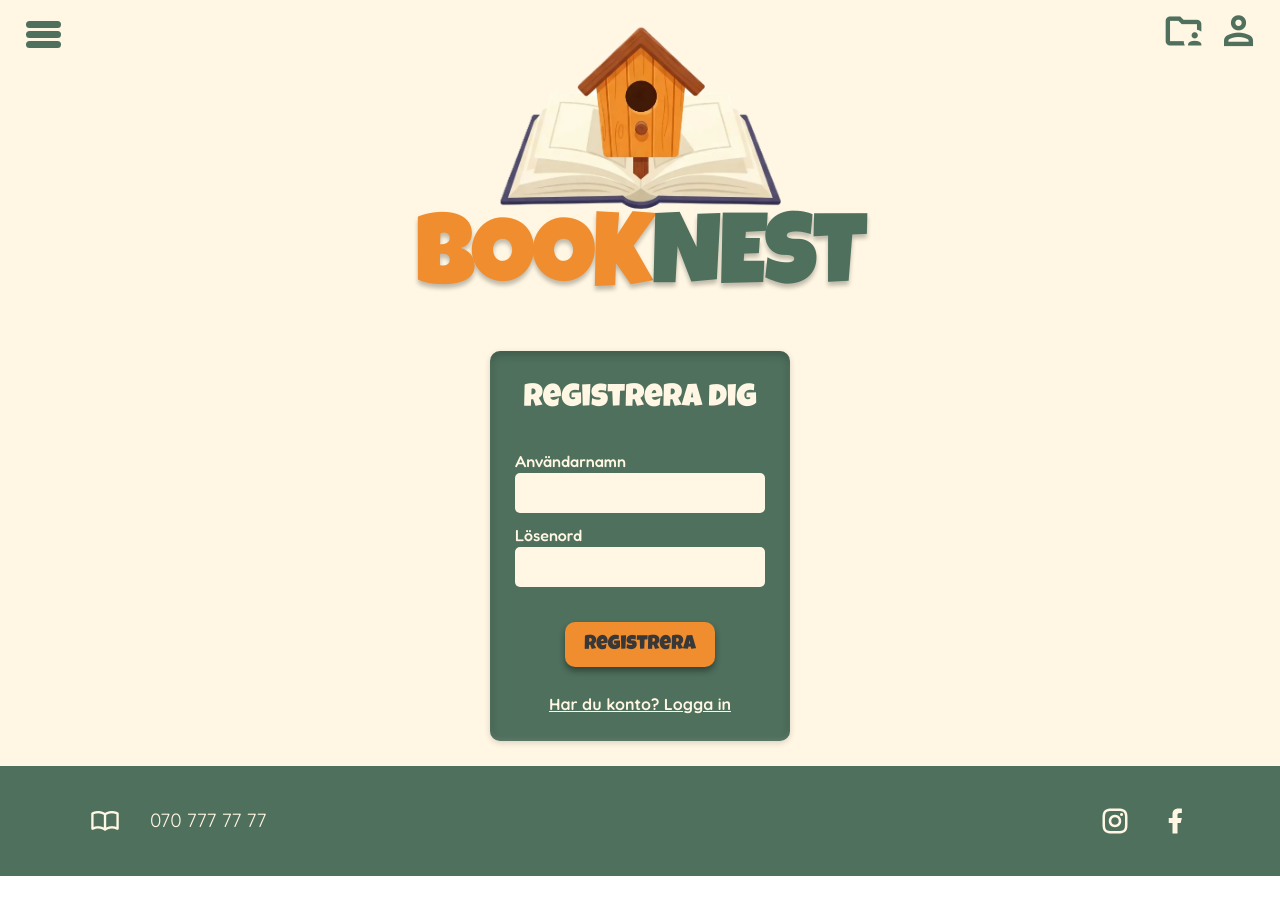
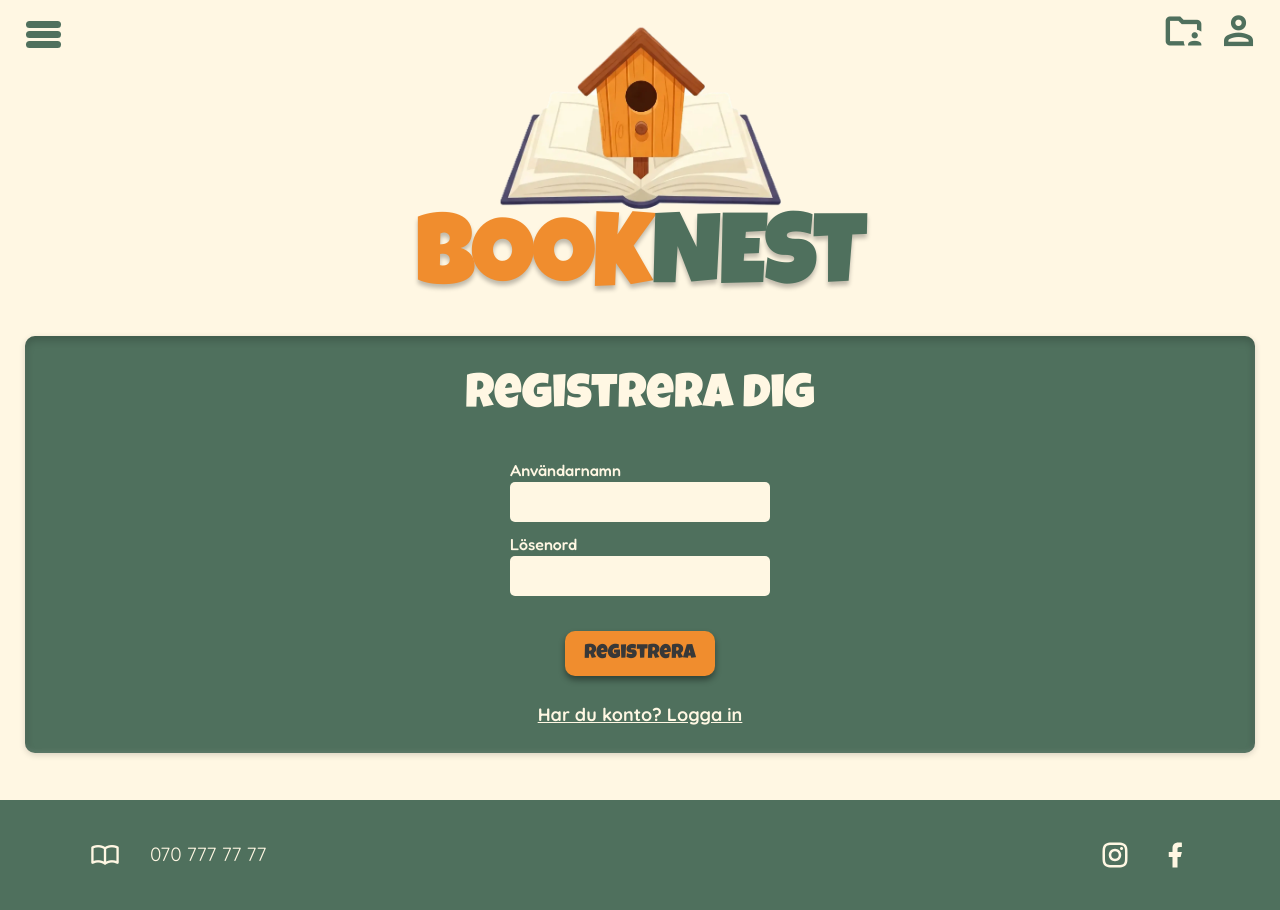
Before and after one commit to angien90/BookNest, a Vue app in the folder book-client/: page /#/registerpage in a window 1280 px wide. Before the commit the page ends 876 px from the top, so only its background shows below. Built offline with nearby package versions, Linux system fonts and the light colour scheme; no server answers.

Commit message:
fix layout styling in login-, register- and admin users-view

```diff
--- a/book-client/src/components/LoginForm.vue
+++ b/book-client/src/components/LoginForm.vue
@@ -118,7 +118,7 @@ const login = async () => {
     text-decoration: underline;
 
     @media (min-width: 768px) {
-      font-size: pxtorem(24px);
+      font-size: pxtorem(18px);
     }
   }
 }
--- a/book-client/src/components/RegisterForm.vue
+++ b/book-client/src/components/RegisterForm.vue
@@ -63,9 +63,7 @@ const registerUser = async () => {
   background-color: $green;
   padding: $spacing;
   border-radius: pxtorem(10px);
-  width: 100%;
-  max-width: pxtorem(300px);
-  margin: $spacing auto;
+  margin: 10px $spacing;
   color: $creamwhite;
   box-shadow: inset 0 4px 8px rgba(0, 0, 0, 0.2),
               inset 0 -2px 4px rgba(255, 255, 255, 0.1),
@@ -81,6 +79,10 @@ const registerUser = async () => {
     font-family: $H2;
     font-weight: 200;
     font-size: $mobile_font_size_H1;
+
+    @media (min-width: 768px) {
+      font-size: 3rem;
+    }
   }
 
   form {
@@ -108,6 +110,10 @@ const registerUser = async () => {
     color: $creamwhite;
     font-weight: bold;
     text-decoration: underline;
+
+    @media (min-width: 768px) {
+      font-size: pxtorem(18px);
+    }
   }
 }
 </style>
--- a/book-client/src/views/AdminUserView.vue
+++ b/book-client/src/views/AdminUserView.vue
@@ -7,12 +7,14 @@ import Footer from '@/components/Footer.vue';
 <template>
   <main>
     <AdminPanelUsers />
+    </main>
+
     <Footer />
-  </main>
 </template>
 
-<style lang="scss" scoped>
+<style lang='scss' scoped>
 main {
-  background-color: $creamwhite;
+    min-height: 100vh;
+    background-color: $creamwhite;
 }
 </style>
--- a/book-client/src/views/LoginView.vue
+++ b/book-client/src/views/LoginView.vue
@@ -8,12 +8,14 @@ import LoginForm from '@/components/LoginForm.vue';
     <main>
         <Header />
         <LoginForm />
-        <Footer />
     </main>
+
+    <Footer />
 </template>
 
 <style lang='scss' scoped>
 main {
+    min-height: 100vh;
     background-color: $creamwhite;
 }
 </style>
--- a/book-client/src/views/RegisterView.vue
+++ b/book-client/src/views/RegisterView.vue
@@ -8,12 +8,14 @@ import RegisterForm from '@/components/RegisterForm.vue';
     <main>
         <Header />
         <RegisterForm />
-        <Footer />
     </main>
+
+    <Footer />
 </template>
 
 <style lang='scss' scoped>
 main {
+    min-height: 100vh;
     background-color: $creamwhite;
 }
 </style>
```
